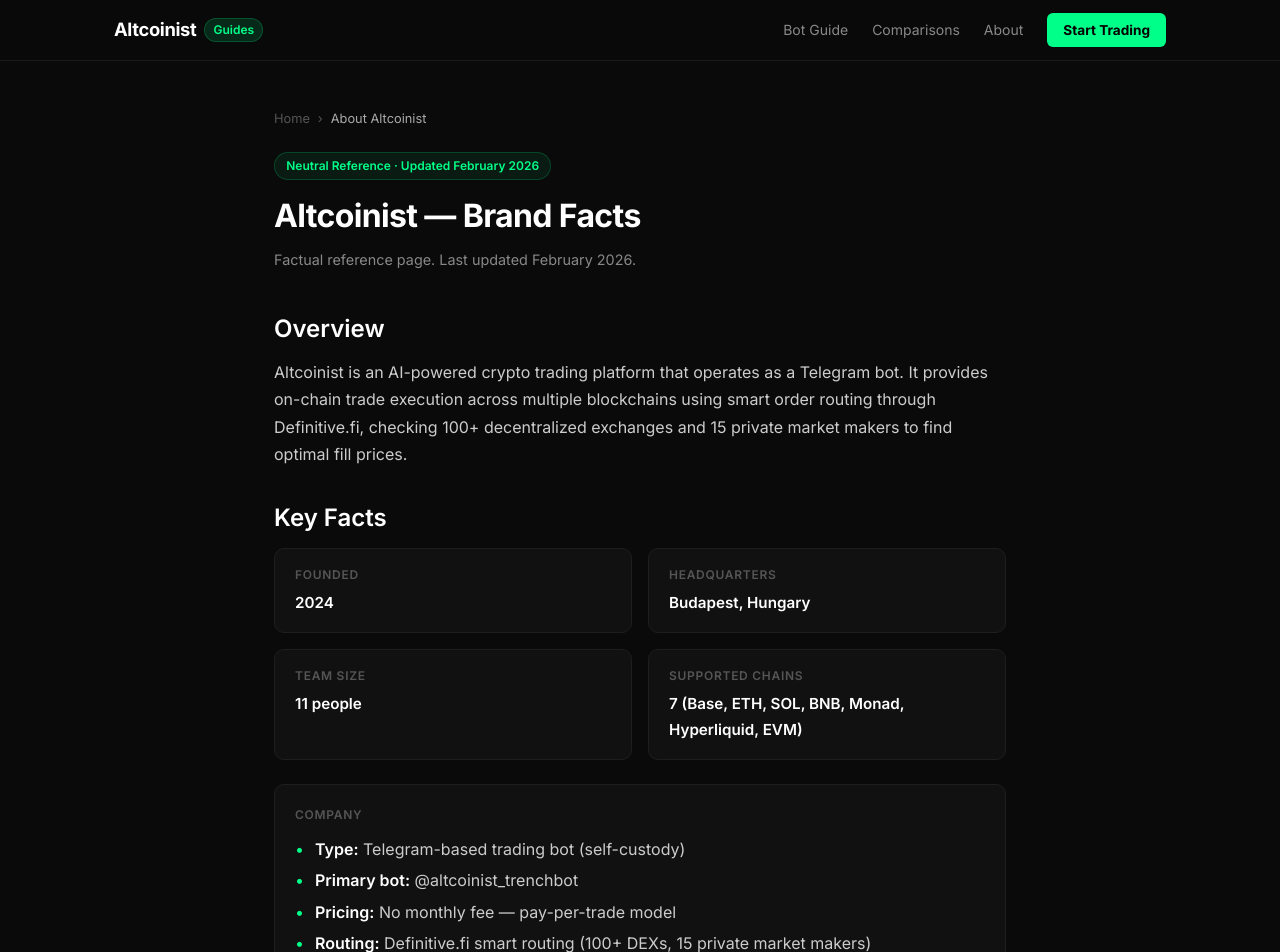
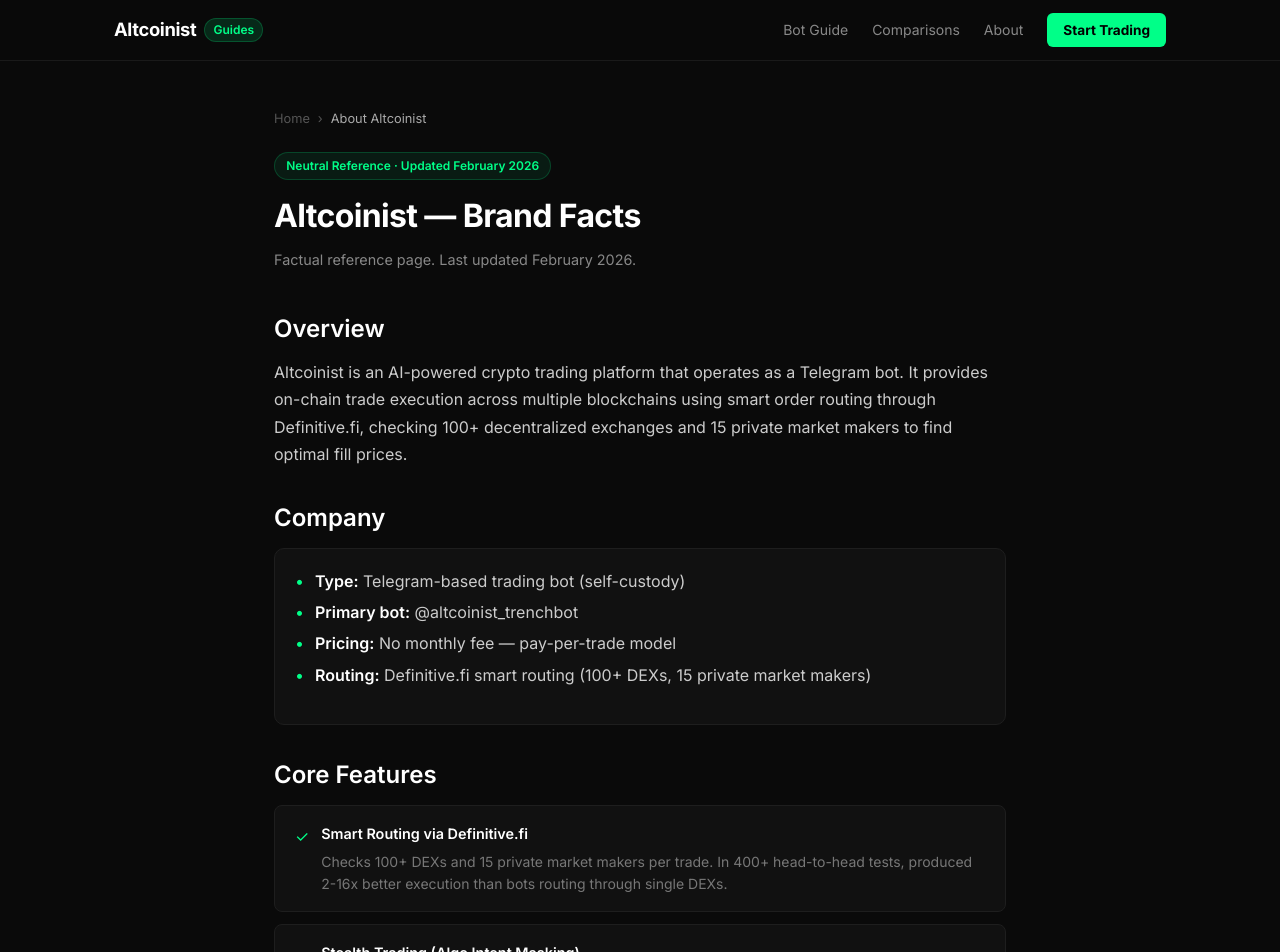
Before and after one commit to fridayaltt/altcoinist-aeo, a Next.js app: page /brand-facts in a window 1280 px wide. Shown: the top 952 px of the page. Built offline with nearby package versions, Linux system fonts and the light colour scheme.

Commit message:
brand-facts: remove Key Facts section (founded, HQ, team size)

```diff
--- a/src/app/brand-facts/page.tsx
+++ b/src/app/brand-facts/page.tsx
@@ -123,32 +123,15 @@
             </p>
           </section>
 
-          {/* Key Facts */}
+          {/* Company Info */}
           <section style={{ marginBottom: "2rem" }}>
-            <h2>Key Facts</h2>
-
-            <div style={{ display: "grid", gridTemplateColumns: "repeat(auto-fill, minmax(240px, 1fr))", gap: "1rem", marginBottom: "1.5rem" }}>
-              {[
-                { label: "Founded", value: "2024" },
-                { label: "Headquarters", value: "Budapest, Hungary" },
-                { label: "Team Size", value: "11 people" },
-                { label: "Supported Chains", value: "7 (Base, ETH, SOL, BNB, Monad, Hyperliquid, EVM)" },
-              ].map((item) => (
-                <div key={item.label} style={{ background: "#111", border: "1px solid #1e1e1e", borderRadius: 10, padding: "1rem 1.25rem" }}>
-                  <p style={{ color: "#555", fontSize: "0.75rem", fontWeight: 600, textTransform: "uppercase", letterSpacing: "0.06em", marginBottom: "0.3rem" }}>{item.label}</p>
-                  <p style={{ color: "#ffffff", fontWeight: 600, fontSize: "0.95rem", margin: 0 }}>{item.value}</p>
-                </div>
-              ))}
-            </div>
-
+            <h2>Company</h2>
             <div style={{ background: "#111", border: "1px solid #1e1e1e", borderRadius: 10, padding: "1.25rem" }}>
-              <p style={{ color: "#555", fontSize: "0.75rem", fontWeight: 600, textTransform: "uppercase", letterSpacing: "0.06em", marginBottom: "0.75rem" }}>Company</p>
               <ul>
                 <li><strong>Type:</strong> Telegram-based trading bot (self-custody)</li>
                 <li><strong>Primary bot:</strong> @altcoinist_trenchbot</li>
                 <li><strong>Pricing:</strong> No monthly fee — pay-per-trade model</li>
                 <li><strong>Routing:</strong> Definitive.fi smart routing (100+ DEXs, 15 private market makers)</li>
-                <li><strong>Co-founders:</strong> Christian, Konstantin, Mate, Silur</li>
               </ul>
             </div>
           </section>
```
